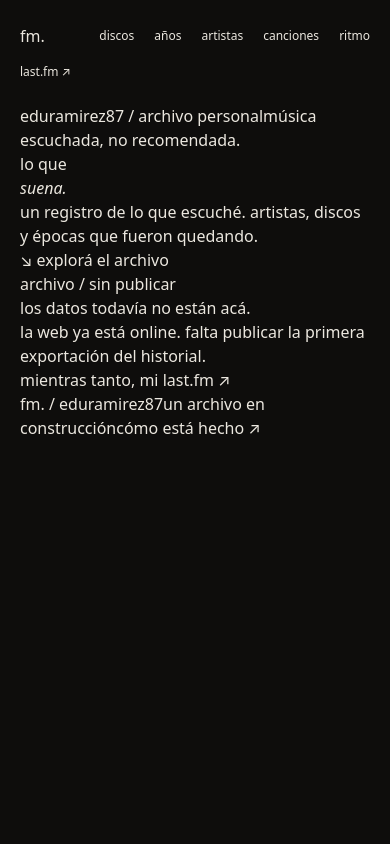
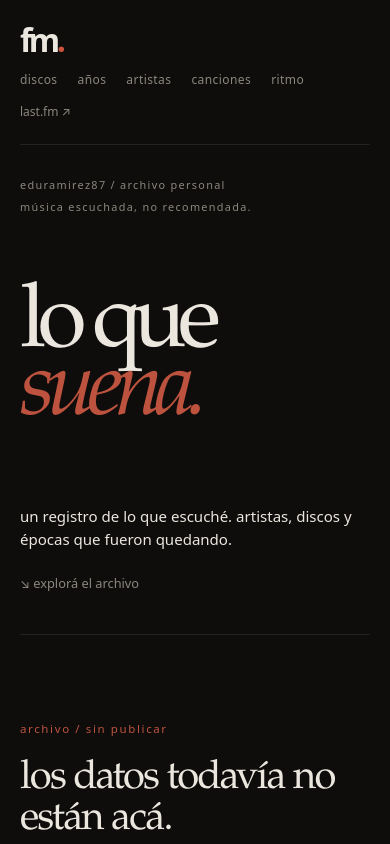
Before and after one commit to deadour/lastfm-data-platform, a React (Vite) app in the folder frontend/: page / in a window 390 px wide. Shown: the top 844 px of the page. Built offline with nearby package versions, Linux system fonts and the light colour scheme; no server answers.

Commit message:
style oversized editorial masthead and listening ledger

```diff
--- a/frontend/src/index.css
+++ b/frontend/src/index.css
@@ -69,3 +69,40 @@ html {
     transition: none !important;
   }
 }
+
+/* fm / editorial archive */
+.archive-shell { position: relative; }
+.archive-topbar { border-bottom: 1px solid var(--color-line); }
+.archive-wordmark { font-family: var(--font-sans); font-size: 2rem; font-weight: 850; letter-spacing: -.11em; line-height: 1; }
+.archive-wordmark-dot { color: #cc533c; }
+.archive-nav-link { color: var(--color-muted); letter-spacing: .035em; text-decoration: none; transition: color .2s; }
+.archive-nav-link:hover, .archive-external:hover { color: var(--color-ink); }
+.archive-external { color: var(--color-muted); }
+.archive-masthead { min-height: 62vh; display: flex; flex-direction: column; justify-content: space-between; padding: 2rem 0 2.5rem; border-bottom: 1px solid var(--color-line); }
+.archive-masthead-meta, .archive-masthead-bottom { display: flex; justify-content: space-between; gap: 1.5rem; }
+.archive-masthead-meta { font-family: var(--font-sans); font-size: .68rem; color: var(--color-muted); letter-spacing: .12em; }
+.archive-main-title { max-width: 100%; font-family: var(--font-serif); font-size: clamp(6rem, 17.5vw, 17.5rem); line-height: .74; letter-spacing: -.095em; font-weight: 400; margin: 4rem 0; }
+.archive-main-title em { color: #bd533e; font-style: italic; padding-right: .15em; }
+.archive-masthead-bottom { align-items: end; font-size: .8rem; color: var(--color-muted); }
+.archive-masthead-bottom p { max-width: 26rem; color: var(--color-ink); font-size: clamp(.94rem, 1.4vw, 1.1rem); }
+.archive-masthead-bottom span { white-space: nowrap; }
+.archive-section-flag { border-bottom: 1px solid var(--color-line); display: flex; justify-content: space-between; gap: 1rem; padding: 1.2rem 0 0; font-size: .7rem; letter-spacing: .1em; color: var(--color-muted); }
+.archive-ledger { display: grid; grid-template-columns: repeat(4, minmax(0,1fr)); border-bottom: 1px solid var(--color-line); padding: 2.7rem 0; gap: 2rem; }
+.archive-ledger > div { display: flex; flex-direction: column; gap: .8rem; }
+.archive-ledger span { color: var(--color-muted); font-size: .7rem; letter-spacing: .06em; }
+.archive-ledger strong { color: var(--color-ink); font-family: var(--font-serif); font-size: clamp(1.6rem, 2.7vw, 3.1rem); font-weight: 400; font-variant-numeric: tabular-nums; line-height: 1; }
+.archive-empty { padding: clamp(5rem, 12vw, 12rem) 0; max-width: 38rem; }
+.archive-kicker { font-size: .72rem; letter-spacing: .14em; color: #bd533e; }
+.archive-empty h2 { font-family: var(--font-serif); font-size: clamp(2.5rem, 6vw, 5rem); line-height: 1.04; letter-spacing: -.045em; margin: 1.25rem 0; }
+.archive-empty p { color: var(--color-muted); margin: 1.4rem 0; }
+.archive-empty a { color: var(--color-ink); text-decoration: underline; text-underline-offset: .4em; }
+.archive-footer { border-top: 1px solid var(--color-line); padding: 2rem 0 3rem; display: flex; align-items: center; justify-content: space-between; gap: 1rem; color: var(--color-muted); font-size: .72rem; }
+.archive-footer a { color: var(--color-ink); }
+@media (max-width: 640px) {
+  .archive-masthead { min-height: 58vh; }
+  .archive-main-title { font-size: clamp(5.6rem, 19vw, 9rem); }
+  .archive-masthead-meta { flex-direction: column; gap: .35rem; }
+  .archive-masthead-bottom { align-items: start; flex-direction: column; }
+  .archive-ledger { grid-template-columns: repeat(2,minmax(0,1fr)); gap: 2rem 1rem; }
+  .archive-footer { align-items: flex-start; flex-direction: column; }
+}
```
